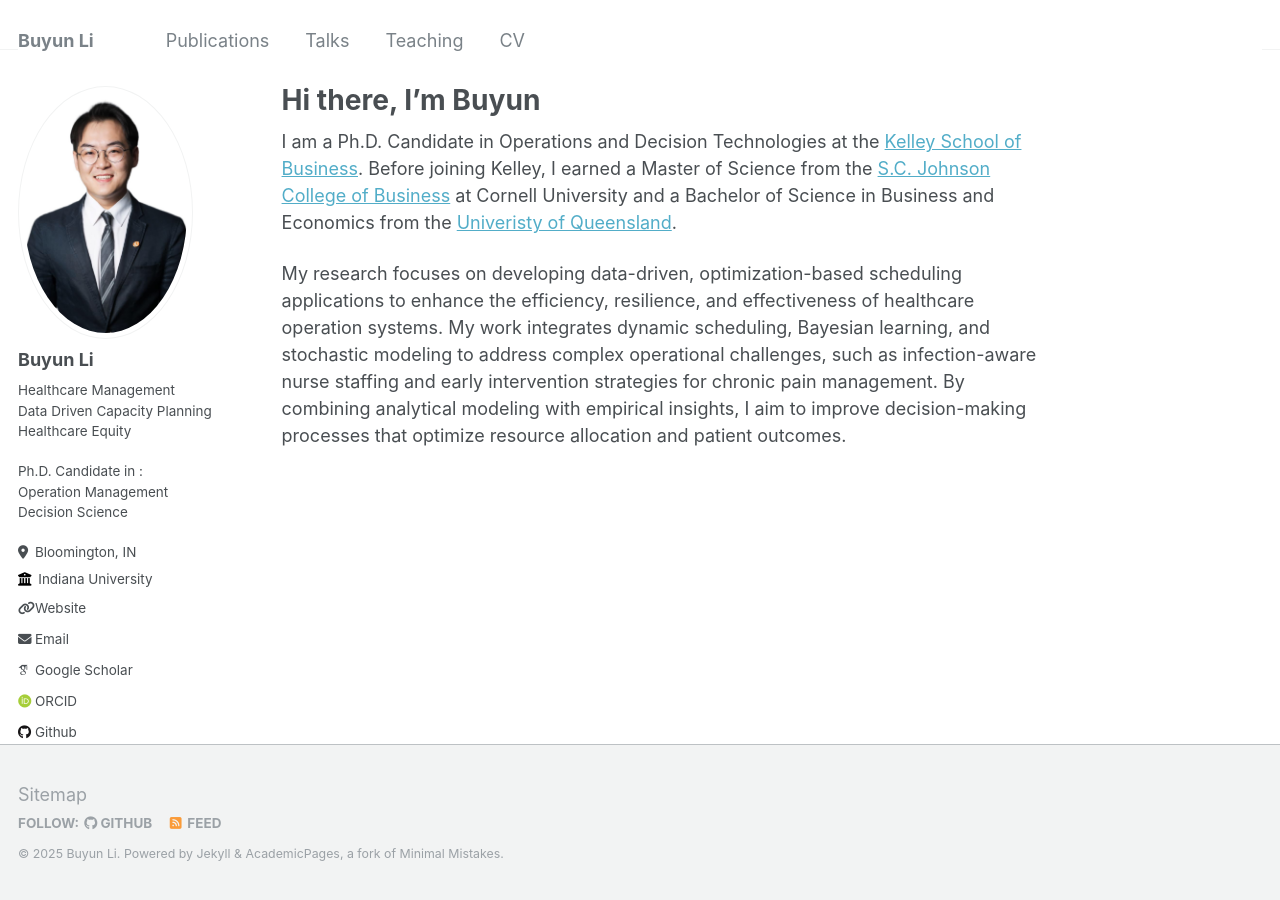
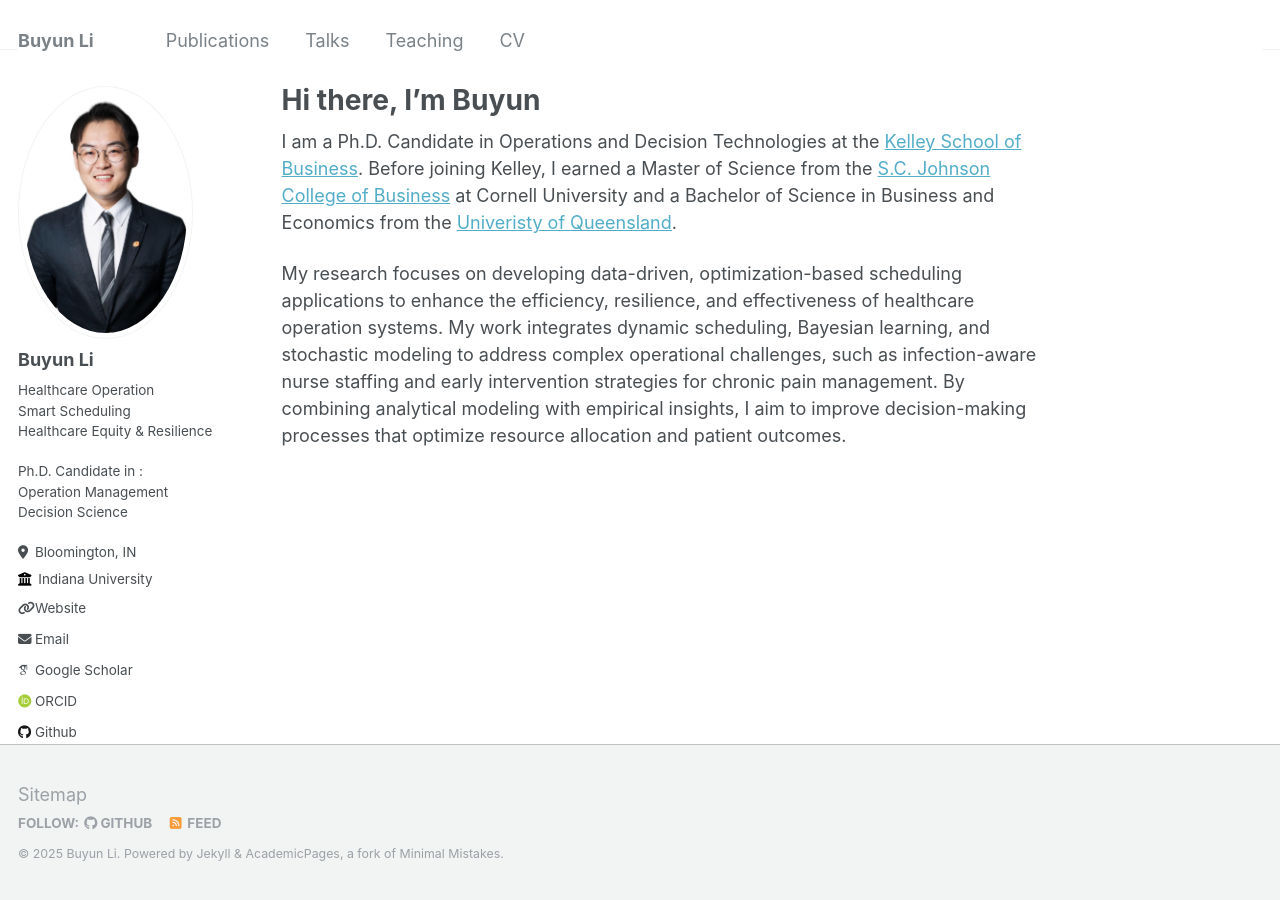
Before and after one commit to BuyunLi/BuyunLi.github.io, a Jekyll site: the page built from _pages/about.md, in a window 1280 px wide. Built offline with Jekyll 4.4.1, drawn with Linux system fonts in a browser that asks for light colours; some web fonts are replaced.

Commit message:
Update _config.yml

```diff
--- a/_config.yml
+++ b/_config.yml
@@ -24,7 +24,7 @@ author:
   avatar           : "id.jpg"
   name             : "Buyun Li"
   pronouns         : # example: "she/her"
-  bio              : "Healthcare Management <br> Data Driven Capacity Planning <br>Healthcare Equity <br><br> Ph.D. Candidate in :<br> Operation Management  <br> Decision Science"
+  bio              : "Healthcare Operation <br> Smart Scheduling <br>Healthcare Equity & Resilience <br><br> Ph.D. Candidate in :<br> Operation Management  <br> Decision Science"
   location         : "Bloomington, IN"
   employer         : "Indiana University"
   uri              :  "https://buyunli.github.io/"
```
